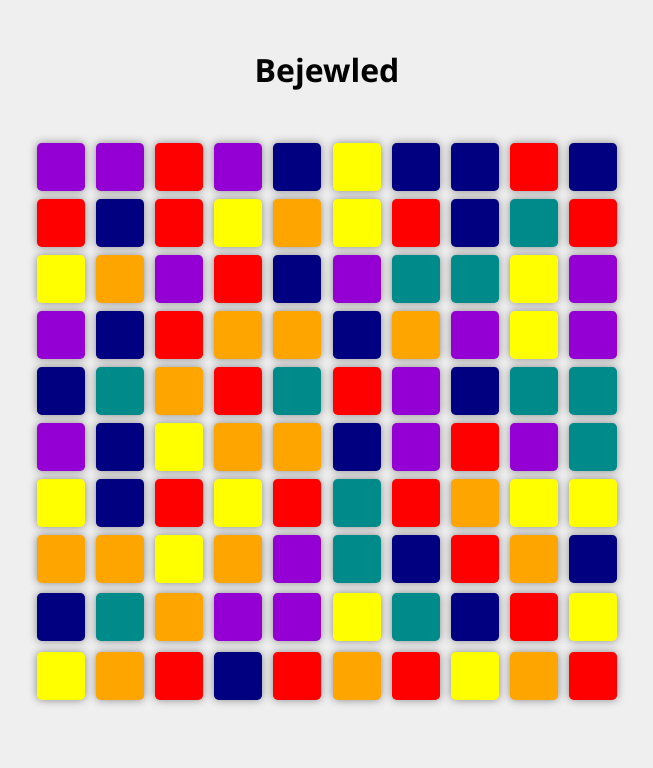
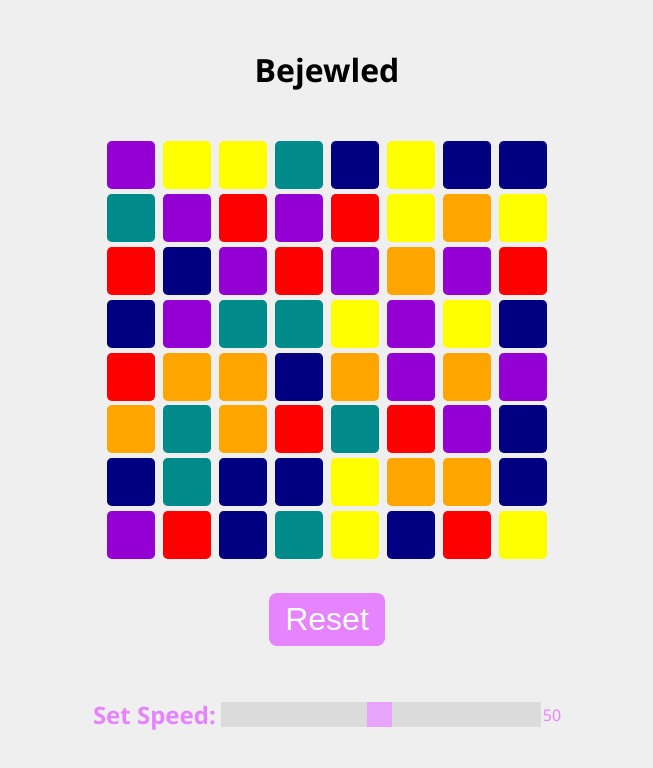
Before and after one commit to hdoshi2/bejeweled-hd, a React (Create React App) app: page / in a window 1280 px wide. Shown: the top 768 px of the page, without its empty margins (313-966 px from the left). Built offline with nearby package versions, Linux system fonts and the light colour scheme.

Commit message:
ADD slider and reset button.

```diff
--- a/src/App.css
+++ b/src/App.css
@@ -16,3 +16,43 @@
   margin: 3rem auto;
   font-weight: bold;
 }
+
+.slider-parent {
+  display: flex;
+  flex-direction: row;
+  align-items: center;
+  justify-content: center;
+  position: relative;
+  color: #e684ff;
+}
+
+.slider {
+  -webkit-appearance: none; /* Override default CSS styles */
+  appearance: none;
+  width: 25%; /* Full-width */
+  height: 25px; /* Specified height */
+  background: #d3d3d3; /* Grey background */
+  outline: none; /* Remove outline */
+  opacity: 0.7; /* Set transparency (for mouse-over effects on hover) */
+  -webkit-transition: 0.2s; /* 0.2 seconds transition on hover */
+  transition: opacity 0.2s;
+}
+
+/* The slider handle (use -webkit- (Chrome, Opera, Safari, Edge) and -moz- (Firefox) to override default look) */
+.slider::-webkit-slider-thumb {
+  -webkit-appearance: none; /* Override default look */
+  appearance: none;
+  width: 25px; /* Set a specific slider handle width */
+  height: 25px; /* Slider handle height */
+  background: #e684ff; /* Green background */
+  cursor: pointer; /* Cursor on hover */
+}
+
+.test {
+  padding-right: 3px;
+}
+
+.bubble {
+  position: relative;
+  color: #e684ff;
+}
--- a/src/App.js
+++ b/src/App.js
@@ -1,13 +1,13 @@
 import React, { useState, useEffect } from "react";
 import "./App.css";
 import { Board } from "./components/Board";
-
+import { ResetButton } from "./components/ResetButton";
 function App() {
   //Default Color Selection
   const colors = ["DarkViolet", "orange", "DarkCyan", "red", "yellow", "navy"];
 
   //Assign square dimensions
-  const width = 10;
+  const width = 8;
 
   const [currentColorArrangement, setCurrentColorArrangement] = useState([
     ["DarkViolet", "navy", "red", "yellow", "DarkViolet", "red", "DarkViolet", "orange"],
@@ -28,10 +28,10 @@
   const [runChange, setRunChange] = useState(false);
   const [toggleClick, setToggleClick] = useState(true);
   const [boardSolved, setBoardSolved] = useState(false);
+  const [sliderRange, setSliderRange] = useState(50);
 
   const checkBoard = () => {
     // if (boardSolved) return;
-
     let allHitsVertical = [];
     let allHitsHorizontal = [];
     let allHits = [];
@@ -179,7 +179,7 @@
       checkFirstRow();
       moveIntoBoxBelow();
       setCurrentColorArrangement([...currentColorArrangement]);
-    }, 500);
+    }, sliderRange * 10);
     return () => clearInterval(timer);
   }, [checkBoard, checkFirstRow, moveIntoBoxBelow, boardSolved, currentColorArrangement]);
 
@@ -203,6 +203,10 @@
     }
   };
 
+  const resetGameBoard = () => {
+    createBoard();
+  };
+
   return (
     <div className="App">
       <h1>Bejewled</h1>
@@ -214,6 +218,21 @@
         secondClickedRow={secondClickedRow}
         secondClickedCol={secondClickedCol}
       />
+      <ResetButton resetBoard={resetGameBoard} />
+      <div className="slider-parent">
+        <h2 className="test">Set Speed:</h2>
+        <input
+          type="range"
+          min="1"
+          max="100"
+          className="slider"
+          value={sliderRange}
+          onChange={({ target: { value: radius } }) => {
+            setSliderRange(radius);
+          }}
+        />
+        <div className="bubble">{sliderRange}</div>
+      </div>
     </div>
   );
 }
--- a/src/components/Board.css
+++ b/src/components/Board.css
@@ -1,7 +1,7 @@
 .board {
-  display: grid;
-  grid-template-rows: repeat(8, 3.5rem);
+  display:grid;
+  grid-template-columns: repeat(8, 3.5rem);
   place-items: center;
-  justify-content: center;
+  justify-content:center;
   padding: 6;
 }
--- a/src/components/Board.js
+++ b/src/components/Board.js
@@ -11,9 +11,9 @@
   secondClickedCol,
 }) => {
   return (
-    <div className="board">
+    <div>
       {board.map((rowArray, row) => (
-        <div key={row}>
+        <div key={row} className="board">
           {rowArray.map((color, col) => {
             const clicked =
               (col === firstClickedCol && row === firstClickedRow) ||
--- a/src/components/Box.css
+++ b/src/components/Box.css
@@ -2,10 +2,10 @@
   background-color: white;
   border: none;
   border-radius: 10%;
-  box-shadow: 0px 0px 8px #888;
+  /* box-shadow: 0px 0px 8px #888; */
   width: 3rem;
   height: 3rem;
-  margin: 0.35rem;
+  margin: 0.15rem;
 }
 
 .box:hover {
--- /dev/null
+++ b/src/components/ResetButton.css
@@ -0,0 +1,14 @@
+.reset-btn {
+  border: none;
+  border-radius: 0.5rem;
+  background-color: #E684FF;
+  color: white;
+  font-size: 2rem;
+  padding: 0.5rem 1rem;
+  margin: 2rem auto;
+  display: block;
+}
+
+.reset-btn:hover {
+  background-color: #f3c4ff;
+}
--- /dev/null
+++ b/src/components/ResetButton.js
@@ -0,0 +1,11 @@
+import React from "react";
+
+import "./ResetButton.css";
+
+export const ResetButton = ({ resetBoard }) => {
+  return (
+    <button className="reset-btn" onClick={resetBoard}>
+      Reset
+    </button>
+  );
+};
```
